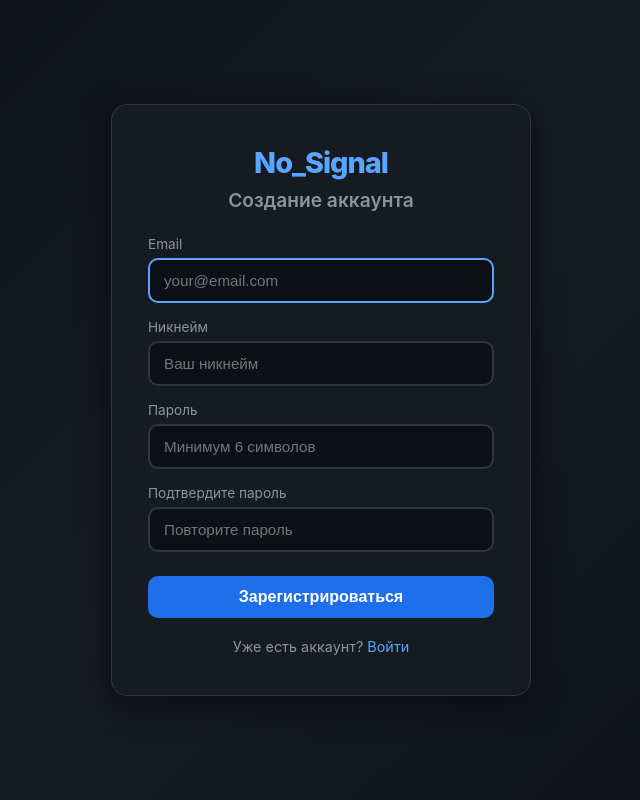
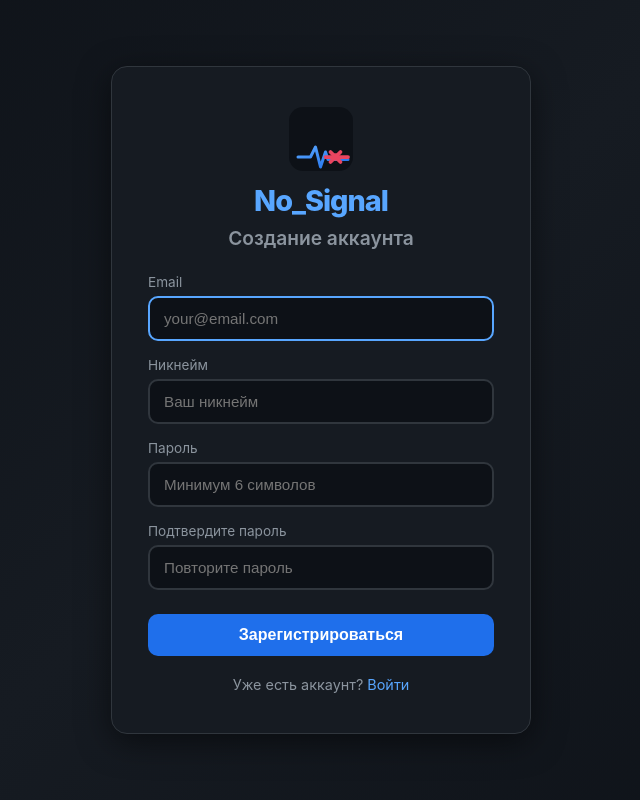
Before and after one commit to ShiDikALexey/No_Signal, a Flask app: page /auth/register in a window 1280 px wide. Shown: the whole page, without its empty margins (319-959 px from the left). Run offline with Flask 3, Linux system fonts and the light colour scheme.

Commit message:
feat: animated flatline logo on auth pages
- Add SVG flatline logo to login, register, reset_password pages
- Logo positioned above No_Signal text (64x64px)
- Animated favicon: ECG draws → red flatline → dot → cross (X)
- CSS animation cycle: 4s with stroke-dashoffset + opacity transforms
- Updated .auth-logo styles: flex column, centered, gap 12px

```diff
--- a/static/style.css
+++ b/static/style.css
@@ -65,11 +65,23 @@ a:hover {
 }
 
 .auth-logo {
+    display: flex;
+    flex-direction: column;
+    align-items: center;
+    gap: 12px;
+    margin-bottom: 8px;
+}
+
+.auth-logo-icon {
+    width: 64px;
+    height: 64px;
+    flex-shrink: 0;
+}
+
+.auth-logo span {
     font-size: 1.8em;
     font-weight: 800;
     color: var(--accent);
-    text-align: center;
-    margin-bottom: 8px;
     letter-spacing: -1px;
 }
 
--- a/templates/register.html
+++ b/templates/register.html
@@ -3,7 +3,25 @@
 {% block content %}
 <div class="auth-container">
     <div class="auth-card">
-        <div class="auth-logo">No_Signal</div>
+        <div class="auth-logo">
+            <svg class="auth-logo-icon" viewBox="0 0 64 64" width="64" height="64">
+                <defs>
+                    <linearGradient id="lg" x1="0%" y1="0%" x2="100%" y2="100%">
+                        <stop offset="0%" stop-color="#58a6ff"/>
+                        <stop offset="100%" stop-color="#1f6feb"/>
+                    </linearGradient>
+                </defs>
+                <rect width="64" height="64" rx="14" fill="#0d1117"/>
+                <g transform="translate(4, 20) scale(2.5)">
+                    <path d="M2 12h5l2-4 2 8 2-6 1 3h8" fill="none" stroke="url(#lg)" stroke-width="1.2" stroke-linecap="round" stroke-linejoin="round"/>
+                    <line x1="13" y1="12" x2="22" y2="12" stroke="#e94560" stroke-width="1.5" stroke-linecap="round"/>
+                    <circle cx="17" cy="12" r="1.5" fill="#e94560"/>
+                    <line x1="15" y1="10" x2="19" y2="14" stroke="#e94560" stroke-width="1.5" stroke-linecap="round"/>
+                    <line x1="19" y1="10" x2="15" y2="14" stroke="#e94560" stroke-width="1.5" stroke-linecap="round"/>
+                </g>
+            </svg>
+            <span>No_Signal</span>
+        </div>
         <h1>Создание аккаунта</h1>
         {% with messages = get_flashed_messages(with_categories=true) %}
             {% if messages %}
```
Also changed, not shown: templates/login.html (+19 -1 lines), templates/reset_password.html (+19 -1 lines), static/favicon.svg.
